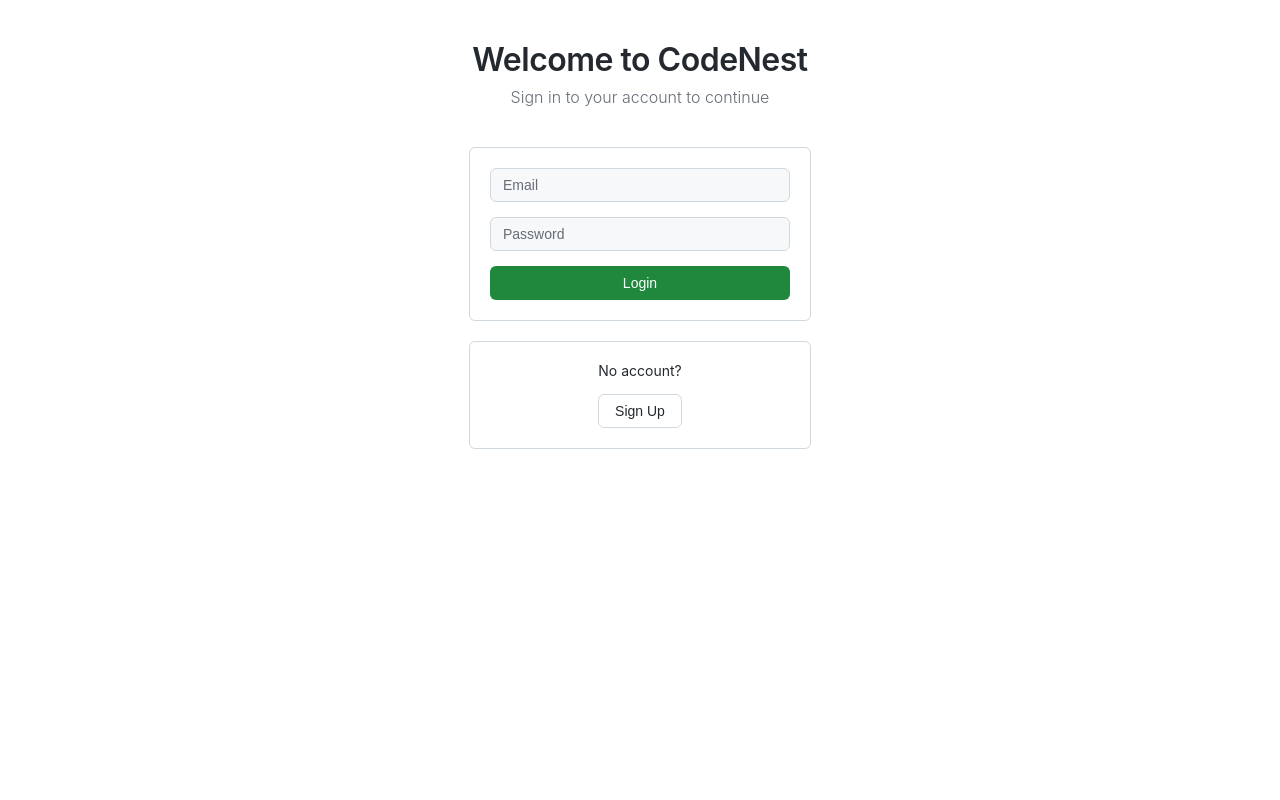
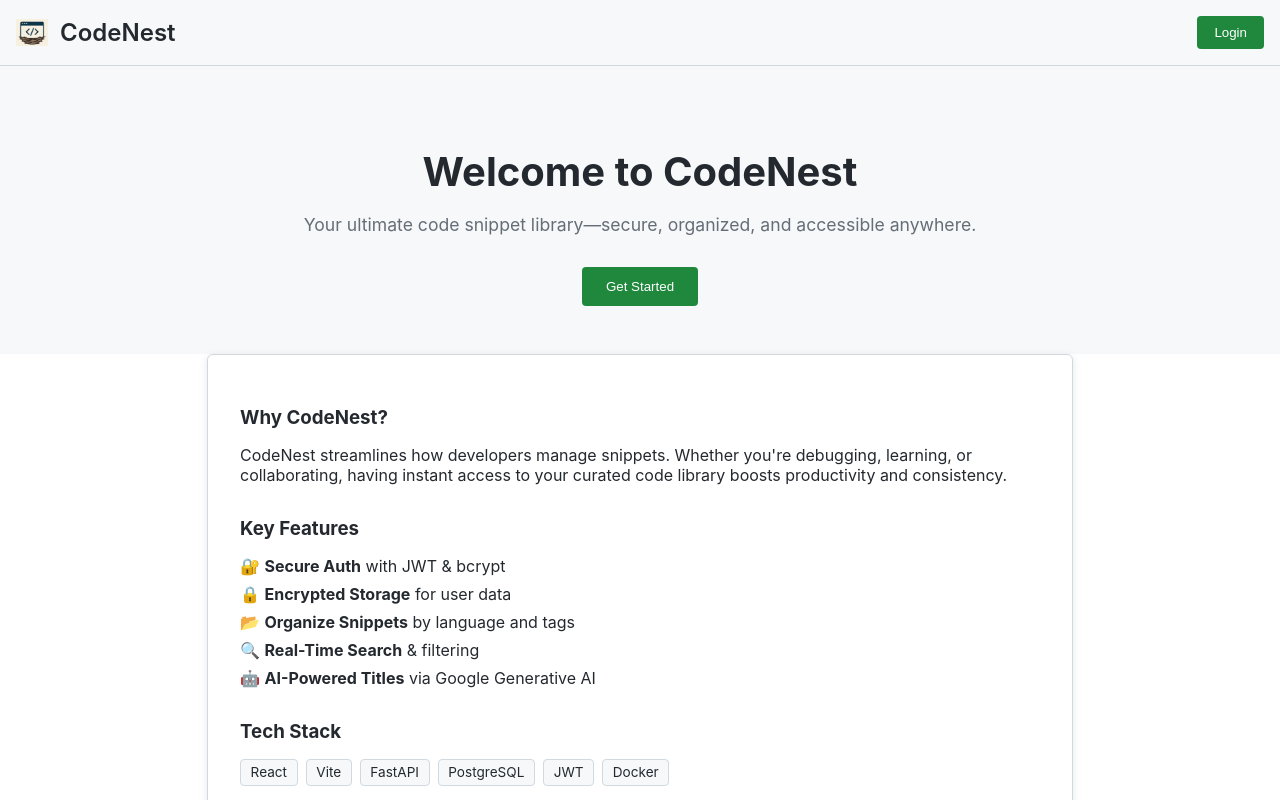
Before and after one commit to Mahir-Hussain/CodeNest, a React (Vite) app in the folder frontend/: page / in a window 1280 px wide. Shown: the top 800 px of the page. Built offline with nearby package versions, Linux system fonts and the light colour scheme.

Commit message:
Started home page

```diff
--- a/frontend/src/App.jsx
+++ b/frontend/src/App.jsx
@@ -1,10 +1,10 @@
-// src/App.jsx
 import React from 'react';
 import { BrowserRouter as Router, Routes, Route } from 'react-router-dom';
 import Login from './Components/Login';
 import SignUp from './Components/Signup';
 import SnippetView from './Components/PublicSnippets';
 import Snippets from './Components/Snippets';
+import Home from './Components/Home';
 import ProtectedRoute from './Components/services/ProtectedRoute';
 import { ThemeProvider } from './Components/services/ThemeContext';
 import Settings from './Components/Settings';
@@ -15,7 +15,8 @@
     <ThemeProvider>
       <Router>
         <Routes>
-          <Route path="/" element={<Login />} />
+          <Route path="/" element={<Home />} />
+          <Route path="/login" element={<Login />} />
           <Route path="/Signup" element={<SignUp />} />
           <Route path="/public_snippet/:snippetId" element={<SnippetView />} />
           <Route
@@ -33,7 +34,7 @@
                 <Settings />
               </ProtectedRoute>
             } />
-          <Route path="*" element={<Login />} />
+          <Route path="*" element={<Home />} />
         </Routes>
       </Router>
     </ThemeProvider>
--- /dev/null
+++ b/frontend/src/Components/Home.jsx
@@ -0,0 +1,63 @@
+import React from 'react';
+import { useNavigate } from 'react-router-dom';
+import './css/Home.css';
+
+export default function Home() {
+  const navigate = useNavigate();
+
+  return (
+    <div className="home-page">
+      <header className="home-header">
+        <div className="logo-container">
+          <img src="/CodeNest.png" alt="CodeNest" className="logo-image" />
+          <h1 className="logo">CodeNest</h1>
+        </div>
+        <button className="login-button" onClick={() => navigate('/login')}>Login</button>
+      </header>
+
+      <section className="hero">
+        <div className="hero-content">
+          <h2>Welcome to CodeNest</h2>
+          <p>Your ultimate code snippet library—secure, organized, and accessible anywhere.</p>
+          <button className="cta-button" onClick={() => navigate('/signup')}>Get Started</button>
+        </div>
+      </section>
+
+      <main className="home-content">
+        <div className="section">
+          <h3>Why CodeNest?</h3>
+          <p>CodeNest streamlines how developers manage snippets. Whether you're debugging, learning, or collaborating, having instant access to your curated code library boosts productivity and consistency.</p>
+        </div>
+
+        <div className="section features">
+          <h3>Key Features</h3>
+          <ul>
+            <li>🔐 <strong>Secure Auth</strong> with JWT & bcrypt</li>
+            <li>🔒 <strong>Encrypted Storage</strong> for user data</li>
+            <li>📂 <strong>Organize Snippets</strong> by language and tags</li>
+            <li>🔍 <strong>Real-Time Search</strong> & filtering</li>
+            <li>🤖 <strong>AI-Powered Titles</strong> via Google Generative AI</li>
+          </ul>
+        </div>
+
+        <div className="section tech-stack">
+          <h3>Tech Stack</h3>
+          <div className="tags">
+            {['React', 'Vite', 'FastAPI', 'PostgreSQL', 'JWT', 'Docker'].map(tag => (
+              <span key={tag} className="tag">{tag}</span>
+            ))}
+          </div>
+        </div>
+
+        <div className="section team">
+          <h3>Collaboration</h3>
+          <p>Built in partnership with a fellow developer. We leveraged GitHub for version control, code reviews, and agile workflows.</p>
+        </div>
+      </main>
+
+      <footer className="home-footer">
+        <p>© {new Date().getFullYear()} CodeNest. <a href="https://github.com/Mahir-Hussain/CodeNest" target="_blank" rel="noopener noreferrer">GitHub Repo</a></p>
+      </footer>
+    </div>
+  );
+}
--- a/frontend/src/Components/Snippets.jsx
+++ b/frontend/src/Components/Snippets.jsx
@@ -26,7 +26,7 @@
   const [selectedTags, setSelectedTags] = useState([]);
   const [searchQuery, setSearchQuery] = useState("");
   const [showFavoritesOnly, setShowFavoritesOnly] = useState(false);
-  const [sortOrder, setSortOrder] = useState('desc'); // 'desc' for newest first, 'asc' for oldest first
+  const [sortOrder, setSortOrder] = useState('desc');
   const API_URL = import.meta.env.VITE_API_URL;
 
   const getLanguage = (language) => {
--- /dev/null
+++ b/frontend/src/Components/css/Home.css
@@ -0,0 +1,179 @@
+.home-page {
+  display: flex;
+  flex-direction: column;
+  min-height: 100vh;
+  background-color: var(--bg-light);
+  color: var(--text-light);
+  transition: background-color 0.3s ease, color 0.3s ease;
+}
+.app.dark .home-page {
+  background-color: var(--bg-dark);
+  color: var(--text-dark);
+}
+
+.home-header {
+  display: flex;
+  justify-content: space-between;
+  align-items: center;
+  padding: 1rem;
+  background-color: var(--input-bg-light);
+  border-bottom: 1px solid var(--border-light);
+  transition: background-color 0.3s ease, border-color 0.3s ease;
+}
+.app.dark .home-header {
+  background-color: var(--input-bg-dark);
+  border-color: var(--border-dark);
+}
+
+.logo-container {
+  display: flex;
+  align-items: center;
+  gap: 0.75rem;
+}
+
+.logo-image {
+  height: 32px;
+  width: 32px;
+  object-fit: contain;
+}
+
+.logo {
+  margin: 0;
+  font-size: 1.5rem;
+  font-weight: 600;
+  color: var(--text-light);
+}
+.app.dark .logo {
+  color: var(--text-dark);
+}
+
+.login-button {
+  background: var(--btn-bg);
+  color: #fff;
+  border: 1px solid var(--btn-border);
+  padding: 0.5rem 1rem;
+  border-radius: 4px;
+  cursor: pointer;
+  transition: background-color 0.2s ease;
+}
+.login-button:hover {
+  background-color: var(--btn-hover);
+}
+
+.hero {
+  padding: 3rem 1rem;
+  background-color: var(--input-bg-light);
+  text-align: center;
+}
+.app.dark .hero {
+  background-color: var(--input-bg-dark);
+}
+
+.hero-content h2 {
+  font-size: 2.5rem;
+  margin-bottom: 1rem;
+  color: var(--text-light);
+}
+.app.dark .hero-content h2 {
+  color: var(--text-dark);
+}
+
+.hero-content p {
+  font-size: 1.1rem;
+  margin-bottom: 2rem;
+  color: var(--subtext-light);
+  transition: color 0.3s ease;
+}
+.app.dark .hero-content p {
+  color: var(--subtext-dark);
+}
+
+.cta-button {
+  background-color: var(--btn-bg);
+  color: #fff;
+  border: none;
+  padding: 0.75rem 1.5rem;
+  border-radius: 4px;
+  cursor: pointer;
+  transition: background-color 0.2s ease;
+}
+.cta-button:hover {
+  background-color: var(--btn-hover);
+}
+
+.home-content {
+  flex: 1;
+  padding: 2rem;
+  max-width: 800px;
+  margin: auto;
+  background-color: var(--bg-light);
+  border: 1px solid var(--border-light);
+  border-radius: 6px;
+  box-shadow: 0 2px 8px rgba(0,0,0,0.1);
+  transition: background-color 0.3s ease, border-color 0.3s ease;
+}
+.app.dark .home-content {
+  background-color: var(--bg-dark);
+  border-color: var(--border-dark);
+  box-shadow: 0 2px 8px rgba(255,255,255,0.1);
+}
+
+.section {
+  margin-bottom: 2rem;
+}
+
+.section h3 {
+  margin-bottom: 1rem;
+  color: var(--text-light);
+}
+.app.dark .section h3 {
+  color: var(--text-dark);
+}
+
+.features ul {
+  list-style: none;
+  padding: 0;
+}
+.features li {
+  margin: 0.5rem 0;
+  font-size: 1rem;
+}
+
+.tags {
+  display: flex;
+  flex-wrap: wrap;
+  gap: 0.5rem;
+}
+.tag {
+  background-color: var(--input-bg-light);
+  color: var(--text-light);
+  padding: 0.3rem 0.6rem;
+  border-radius: 4px;
+  font-size: 0.85rem;
+  border: 1px solid var(--border-light);
+}
+.app.dark .tag {
+  background-color: var(--input-bg-dark);
+  color: var(--text-dark);
+  border-color: var(--border-dark);
+}
+
+.home-footer {
+  text-align: center;
+  padding: 1rem;
+  background-color: var(--input-bg-light);
+  border-top: 1px solid var(--border-light);
+  transition: background-color 0.3s ease, border-color 0.3s ease;
+}
+.app.dark .home-footer {
+  background-color: var(--input-bg-dark);
+  border-color: var(--border-dark);
+}
+
+.home-footer a {
+  color: var(--btn-bg);
+  text-decoration: none;
+}
+.home-footer a:hover {
+  text-decoration: underline;
+}
```
